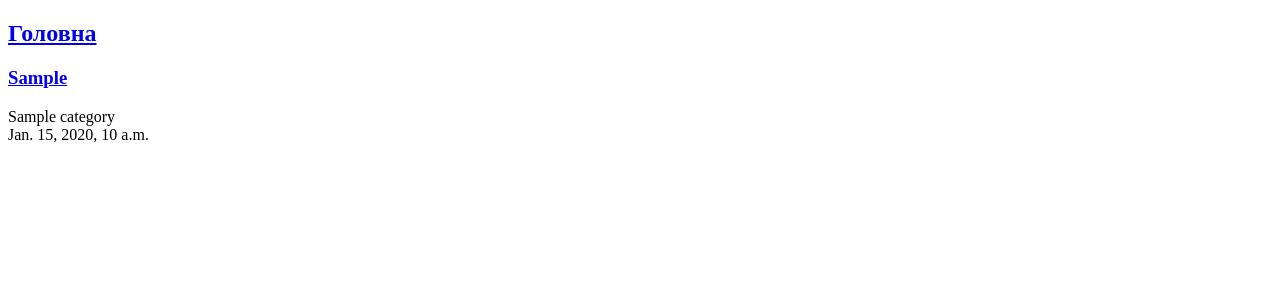
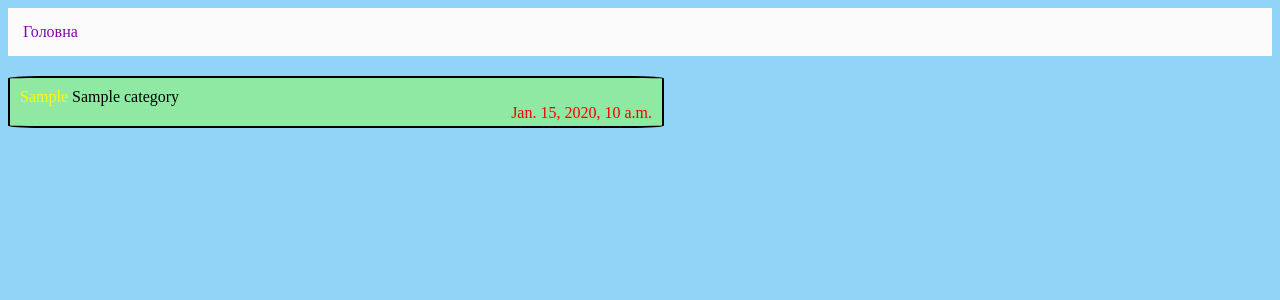
Before and after one commit to MrWenter228/blog, a Django app: page / in a window 1280 px wide. Shown: the top 300 px of the page. Run offline with Django 4.2, Linux system fonts and the light colour scheme; tables that the repository leaves empty hold one stand-in row (values such as "Sample post").

Commit message:
add styles

```diff
--- a/blog/settings.py
+++ b/blog/settings.py
@@ -118,6 +118,10 @@ USE_TZ = True
 
 STATIC_URL = 'static/'
 
+STATICFILES_DIRS = [
+    BASE_DIR / 'static',
+]
+
 # Default primary key field type
 # https://docs.djangoproject.com/en/4.2/ref/settings/#default-auto-field
 
--- /dev/null
+++ b/static/styles/style.css
@@ -0,0 +1,29 @@
+body{
+    background: rgb(146, 211, 248);
+    font-family: 'Times New Roman', Times, serif;
+}
+header{
+    background: #fafafa;
+    padding: 15px;
+}
+.link{
+    text-decoration: none;
+    color:rgb(255, 251, 6);
+}
+header .link{
+    color: #7f06af
+}
+.blogpost{
+    border: 2px solid;
+    width: 50%;
+    color: black;
+    margin-top: 20px;
+    padding: 10px;
+    padding-bottom: 20px;
+    border-radius: 5%;
+    background: rgb(143, 233, 162);
+}
+.date{
+    float: right;
+    color: rgb(241, 0, 0)
+}
--- a/templates/blogapp/index.html
+++ b/templates/blogapp/index.html
@@ -3,10 +3,12 @@
 {% block content %}
 
 {% for p in posts %}
-    <div>
-        <a href = "{{p.get_absolute_url}}"> <h3> {{p.post_header}} </h3> </a>
-        {{p.category.category_name}}<br>
-        {{p.post_datatime}}
+    <div class="blogpost">
+        <a class="link" href = "{{p.get_absolute_url}}"> {{p.post_header}} </a>
+        {{p.category.category_name}}
+        <p class = "date">
+            {{p.post_datatime}}
+        </p>
     </div>
     <br>
 {% endfor %}
--- a/templates/layout.html
+++ b/templates/layout.html
@@ -4,11 +4,13 @@
     <meta charset="UTF-8">
     <meta name="viewport" content="width=device-width, initial-scale=1.0">
     <title>My Blog</title>
+    {% load  static %}
+    <link rel="stylesheet" href="{% static 'styles/style.css' %}">
 </head>
 <body>
     <header>
         <nav>
-            <a href="{% url 'home' %}"> <h2> Головна </h2> </a>
+            <a class="link" href="{% url 'home' %}"> Головна </a>
         </nav>
     </header>
     {% block content %}
```
